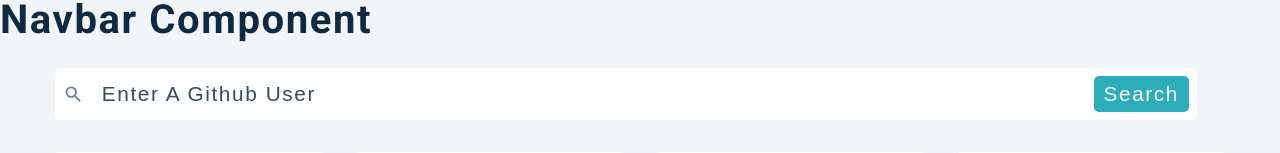
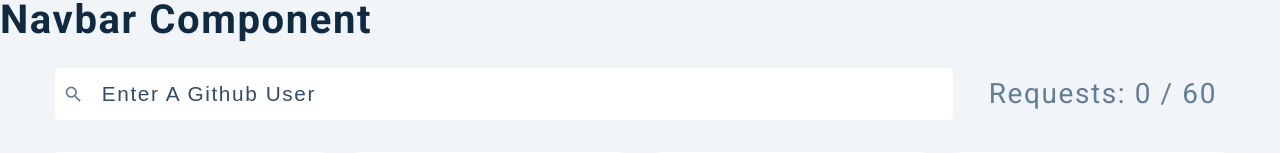
Before and after one commit to mahsoodebrahim/github-user, a React (Create React App) app: page / in a window 1280 px wide. Shown: the top 153 px of the page. Built offline with nearby package versions, Linux system fonts and the light colour scheme; no server answers.

Commit message:
loading spinner when user searches

```diff
--- a/src/components/Search.js
+++ b/src/components/Search.js
@@ -6,14 +6,13 @@
 const Search = () => {
   const [user, setUser] = useState("");
 
-  const { getData, requests, error, searchGithubUser } =
+  const { getData, requests, error, searchGithubUser, isLoading } =
     useGlobalGithubContext();
 
   const handleSubmit = (e) => {
     e.preventDefault();
 
     if (user) {
-      //getData(user);
       searchGithubUser(user);
     }
   };
@@ -35,10 +34,12 @@
               onChange={(e) => setUser(e.target.value)}
               placeholder="enter a github user"
             />
-            <button type="submit">search</button>
+            {requests > 0 && !isLoading && (
+              <button type="submit">search</button>
+            )}
           </div>
         </form>
-        {requests > 0 && <h3>Requests: {requests} / 60</h3>}
+        <h3>Requests: {requests} / 60</h3>
       </Wrapper>
     </section>
   );
--- a/src/context/context.js
+++ b/src/context/context.js
@@ -13,7 +13,7 @@
   const [repos, setRepos] = useState(mockRepos);
   const [followers, setFollowers] = useState(mockFollowers);
   const [requests, setRequests] = useState(0);
-  const [loading, setLoading] = useState(false);
+  const [isLoading, settIsLoading] = useState(false);
   const [error, setError] = useState({ show: false, msg: "" });
 
   useEffect(() => {
@@ -45,7 +45,7 @@
 
   const searchGithubUser = async (user) => {
     toggleError();
-    setLoading(true);
+    settIsLoading(true);
 
     try {
       const response = await axios.get(`${BASE_URL}/users/${user}`);
@@ -55,7 +55,8 @@
       toggleError(true, "no such github user exits");
     }
 
-    setLoading(false);
+    checkRequests();
+    settIsLoading(false);
   };
 
   const getData = async (query) => {
@@ -89,6 +90,7 @@
         getData,
         requests,
         error,
+        isLoading,
         searchGithubUser,
       }}
     >
--- a/src/index.css
+++ b/src/index.css
@@ -172,3 +172,11 @@
     width: 95vw;
   }
 }
+
+.loading-img {
+  width: 35vw;
+  height: 35vh;
+  display: block;
+  margin: 0 auto;
+  margin-top: 10rem;
+}
--- a/src/pages/Dashboard.js
+++ b/src/pages/Dashboard.js
@@ -1,14 +1,23 @@
 import React from "react";
+import { useGlobalGithubContext } from "../context/context";
 import { Navbar, Search, User, Info, Repos } from "../components";
+import loadingImage from "../images/preloader.gif";
 
 const Dashboard = () => {
+  const { isLoading } = useGlobalGithubContext();
   return (
     <main>
       <Navbar />
       <Search />
-      <Info />
-      <User />
-      <Repos />
+      {isLoading ? (
+        <img src={loadingImage} className="loading-img" alt="loading gif" />
+      ) : (
+        <>
+          <Info />
+          <User />
+          <Repos />
+        </>
+      )}
     </main>
   );
 };
```
